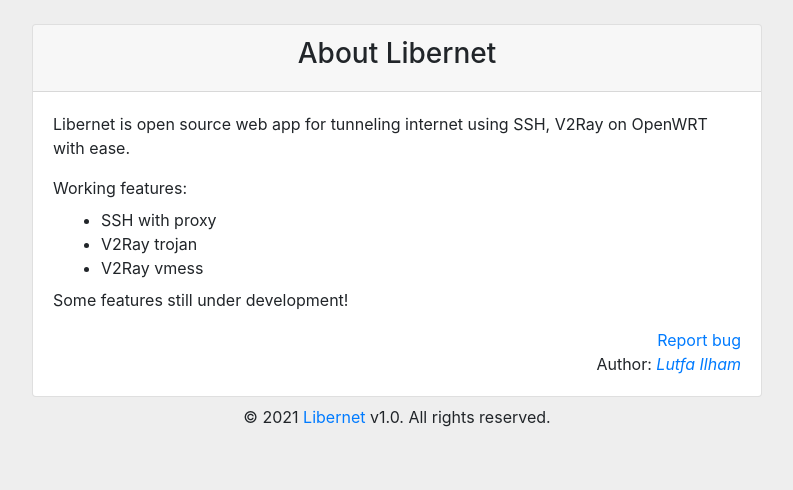
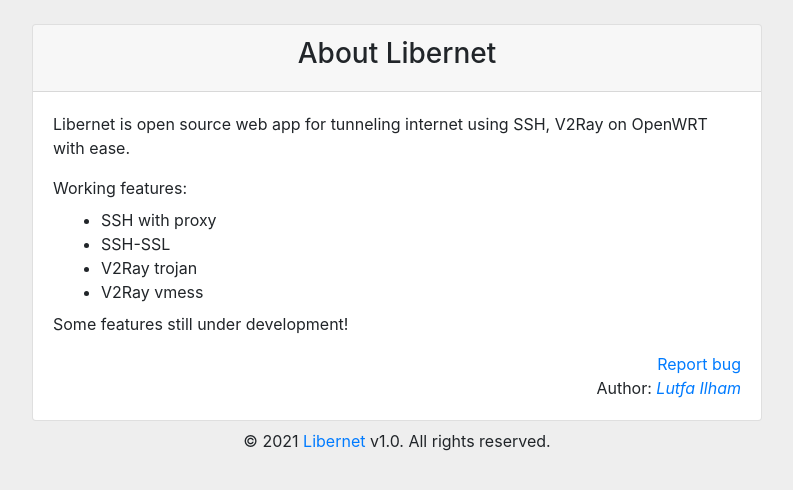
Before and after one commit to lutfailham96/libernet, a PHP site: page /about.php in a window 1280 px wide. Shown: the part 56-546 px from the top of the page, without its empty margins (243-1036 px from the left). Run offline with PHP 8.4, Linux system fonts and the light colour scheme; the visitor is signed in with stand-in values (Sample User, id 1).

Commit message:
Add: ssh ssl support

```diff
--- a/web/about.php
+++ b/web/about.php
@@ -32,6 +32,7 @@
                         <span>Working features:</span>
                         <ul class="m-2">
                             <li>SSH with proxy</li>
+                            <li>SSH-SSL</li>
                             <li>V2Ray trojan</li>
                             <li>V2Ray vmess</li>
                         </ul>
```
